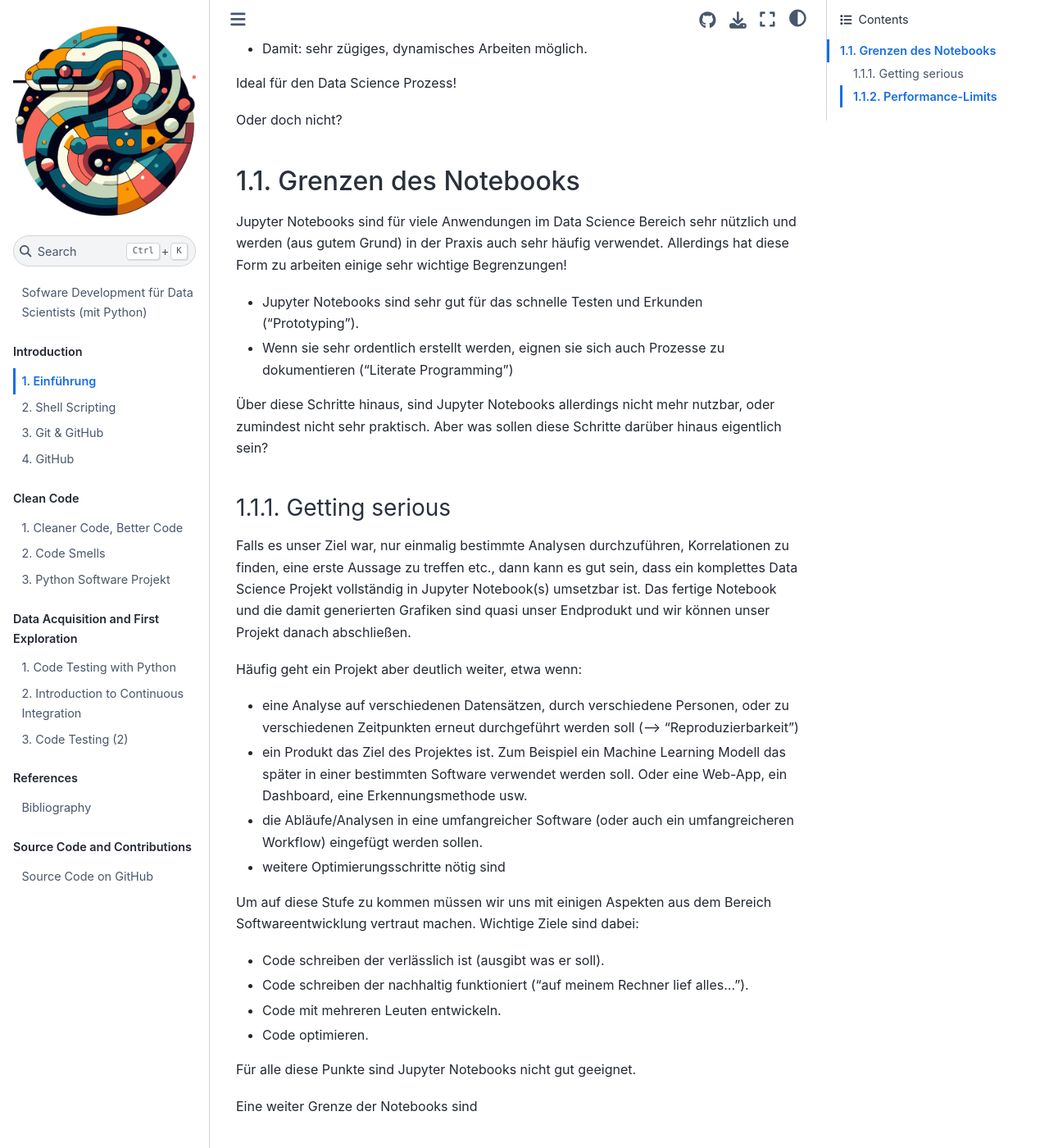
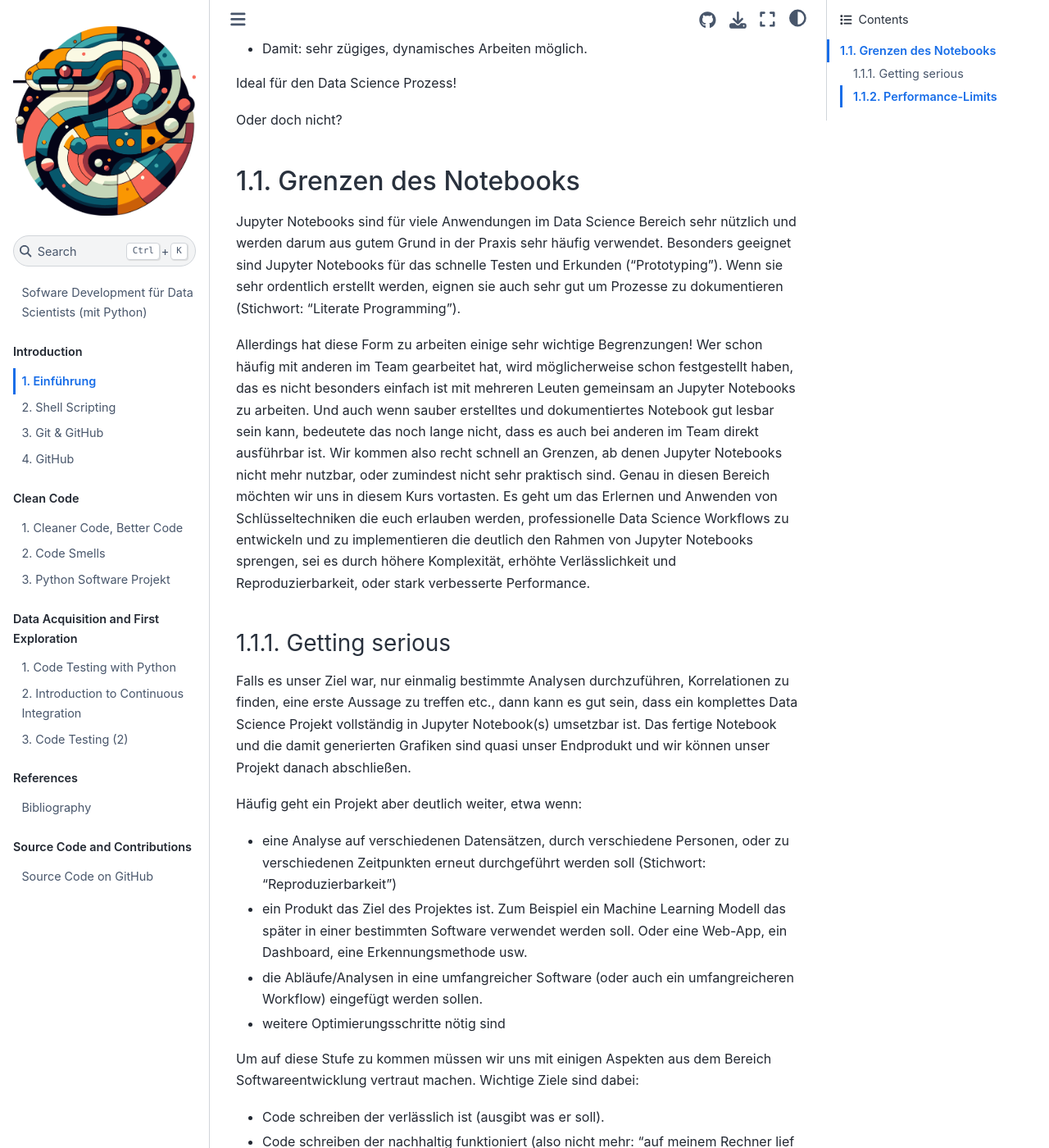
Before and after one commit to florian-huber/data_science_software_dev, a Jupyter Book: the page built from book/01_introduction.md, in a window 1280 px wide and 1400 px high, scrolled down 432 px. Shown: the whole window at 82% size. Built offline with Jupyter Book 1.0.4 settings and Sphinx 7.4.7 and the Sphinx Book theme 1.1.4, drawn with Linux system fonts in a browser that asks for light colours; pages that are not in the unit, such as notebooks, are missing from menus; some of the changed text lies outside the part shown.

Commit message:
update intro

```diff
--- a/book/01_introduction.md
+++ b/book/01_introduction.md
@@ -15,12 +15,11 @@ Oder doch nicht?
 
 ## Grenzen des Notebooks
 
-Jupyter Notebooks sind für viele Anwendungen im Data Science Bereich sehr nützlich und werden (aus gutem Grund) in der Praxis auch sehr häufig verwendet. Allerdings hat diese Form zu arbeiten einige sehr wichtige Begrenzungen!
+Jupyter Notebooks sind für viele Anwendungen im Data Science Bereich sehr nützlich und werden darum aus gutem Grund in der Praxis sehr häufig verwendet. Besonders geeignet sind Jupyter Notebooks für das schnelle Testen und Erkunden ("Prototyping"). Wenn sie sehr ordentlich erstellt werden, eignen sie auch sehr gut um Prozesse zu dokumentieren (Stichwort: "Literate Programming").
 
-- Jupyter Notebooks sind sehr gut für das schnelle Testen und Erkunden ("Prototyping").
-- Wenn sie sehr ordentlich erstellt werden, eignen sie sich auch Prozesse zu dokumentieren ("Literate Programming")
-
-Über diese Schritte hinaus, sind Jupyter Notebooks allerdings nicht mehr nutzbar, oder zumindest nicht sehr praktisch. Aber was sollen diese Schritte darüber hinaus eigentlich sein?
+Allerdings hat diese Form zu arbeiten einige sehr wichtige Begrenzungen!
+Wer schon häufig mit anderen im Team gearbeitet hat, wird möglicherweise schon festgestellt haben, das es nicht besonders einfach ist mit mehreren Leuten gemeinsam an Jupyter Notebooks zu arbeiten. Und auch wenn sauber erstelltes und dokumentiertes Notebook gut lesbar sein kann, bedeutete das noch lange nicht, dass es auch bei anderen im Team direkt ausführbar ist.
+Wir kommen also recht schnell an Grenzen, ab denen Jupyter Notebooks nicht mehr nutzbar, oder zumindest nicht sehr praktisch sind. Genau in diesen Bereich möchten wir uns in diesem Kurs vortasten. Es geht um das Erlernen und Anwenden von Schlüsseltechniken die euch erlauben werden, professionelle Data Science Workflows zu entwickeln und zu implementieren die deutlich den Rahmen von Jupyter Notebooks sprengen, sei es durch höhere Komplexität, erhöhte Verlässlichkeit und Reproduzierbarkeit, oder stark verbesserte Performance.
 
 ### Getting serious
 
@@ -28,7 +27,7 @@ Falls es unser Ziel war, nur einmalig bestimmte Analysen durchzuführen, Korrela
 
 Häufig geht ein Projekt aber deutlich weiter, etwa wenn:
 
-- eine Analyse auf verschiedenen Datensätzen, durch verschiedene Personen, oder zu verschiedenen Zeitpunkten erneut durchgeführt werden soll (--> "Reproduzierbarkeit")
+- eine Analyse auf verschiedenen Datensätzen, durch verschiedene Personen, oder zu verschiedenen Zeitpunkten erneut durchgeführt werden soll (Stichwort: "Reproduzierbarkeit")
 - ein Produkt das Ziel des Projektes ist. Zum Beispiel ein Machine Learning Modell das später in einer bestimmten Software verwendet werden soll. Oder eine Web-App, ein Dashboard, eine Erkennungsmethode usw.
 - die Abläufe/Analysen in eine umfangreicher Software (oder auch ein umfangreicheren Workflow) eingefügt werden sollen.
 - weitere Optimierungsschritte nötig sind
@@ -36,12 +35,11 @@ Häufig geht ein Projekt aber deutlich weiter, etwa wenn:
 Um auf diese Stufe zu kommen müssen wir uns mit einigen Aspekten aus dem Bereich Softwareentwicklung vertraut machen. Wichtige Ziele sind dabei:
 
 - Code schreiben der verlässlich ist (ausgibt was er soll).
-- Code schreiben der nachhaltig funktioniert ("auf meinem Rechner lief alles...").
+- Code schreiben der nachhaltig funktioniert (also nicht mehr: "auf meinem Rechner lief aber alles...").
 - Code mit mehreren Leuten entwickeln.
 - Code optimieren.
 
 Für alle diese Punkte sind Jupyter Notebooks nicht gut geeignet.
-
 
 
 Eine weiter Grenze der Notebooks sind
```
Also changed, not shown: other parts of book/01_introduction.md (+0 -2 lines).
